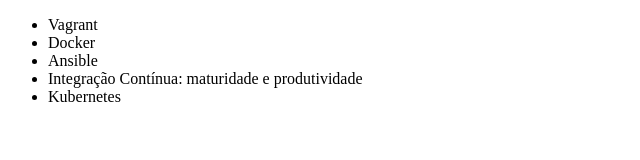
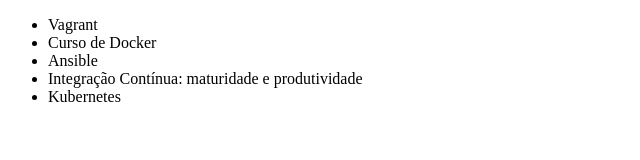
Before and after one commit to brunomathidios/alura-git, a plain HTML site: page index.html in a window 1280 px wide. Shown: the full height of the page, 0-640 px from the left. Drawn offline with Linux system fonts and the light colour scheme.

Commit message:
correcao titulo docker

```diff
--- a/index.html
+++ b/index.html
@@ -7,7 +7,7 @@
 <body>
     <ul>
         <li>Vagrant</li>
-        <li>Docker</li>
+        <li>Curso de Docker</li>
         <li>Ansible</li>
         <li>Integração Contínua: maturidade e produtividade</li>
         <li>Kubernetes</li>
```
